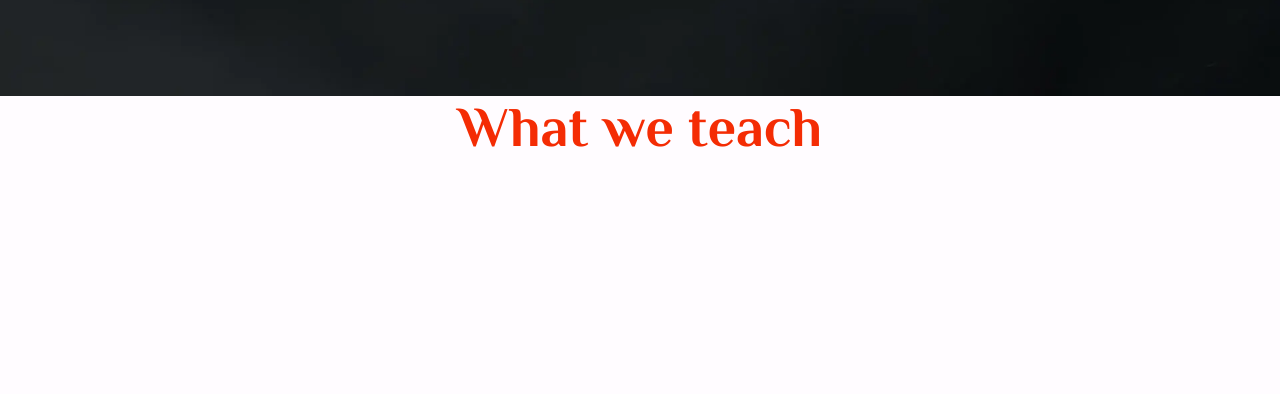
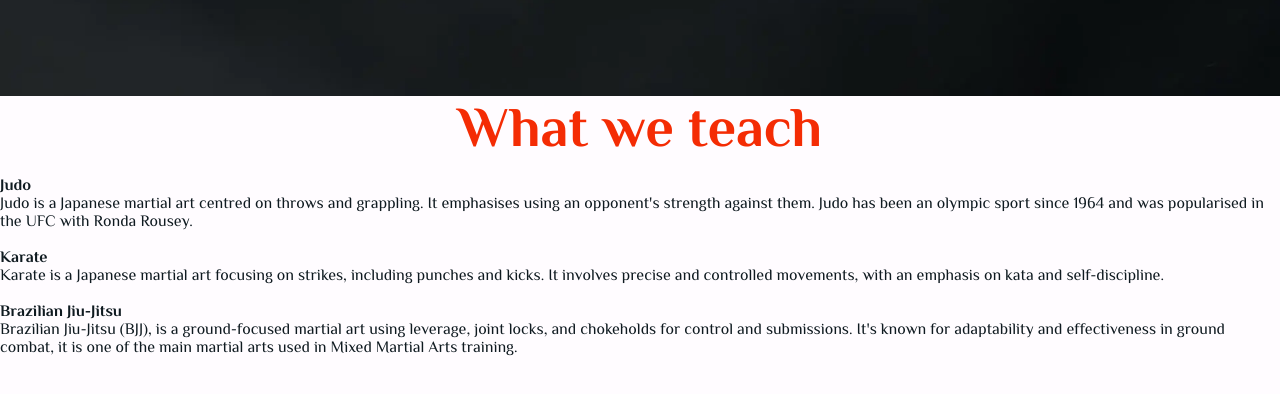
Before and after one commit to davep33l/fusion_fighters, a plain HTML site: page index.html in a window 1280 px wide. Shown: the part 704-1098 px from the top of the page. Drawn offline with Linux system fonts and the light colour scheme.

Commit message:
added content text and heading to the martial art styles

```diff
--- a/index.html
+++ b/index.html
@@ -62,8 +62,10 @@
                         <img src="" alt="">
                     </div>
                     <div class="style-text">
-                        <h4></h4>
-                        <p></p>
+                        <h4>Judo</h4>
+                        <p>Judo is a Japanese martial art centred on throws and grappling. It emphasises using an
+                            opponent's strength against them. Judo has been an olympic sport since 1964 and was
+                            popularised in the UFC with Ronda Rousey.</p>
                     </div>
                 </div>
                 <div class="style-card">
@@ -71,8 +73,9 @@
                         <img src="" alt="">
                     </div>
                     <div class="style-text">
-                        <h4></h4>
-                        <p></p>
+                        <h4>Karate</h4>
+                        <p>Karate is a Japanese martial art focusing on strikes, including punches and kicks. It
+                            involves precise and controlled movements, with an emphasis on kata and self-discipline.</p>
                     </div>
                 </div>
                 <div class="style-card">
@@ -80,8 +83,10 @@
                         <img src="" alt="">
                     </div>
                     <div class="style-text">
-                        <h4></h4>
-                        <p></p>
+                        <h4>Brazilian Jiu-Jitsu</h4>
+                        <p>Brazilian Jiu-Jitsu (BJJ), is a ground-focused martial art using leverage, joint locks, and
+                            chokeholds for control and submissions. It's known for adaptability and effectiveness in
+                            ground combat, it is one of the main martial arts used in Mixed Martial Arts training.</p>
                     </div>
                 </div>
             </div>
```
